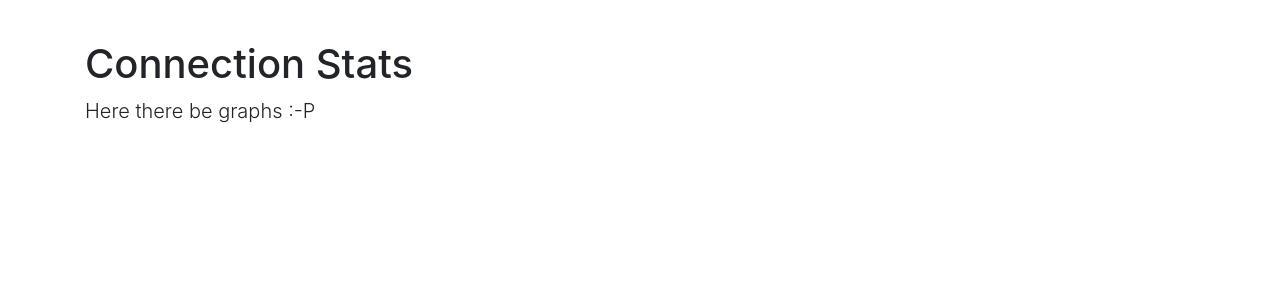
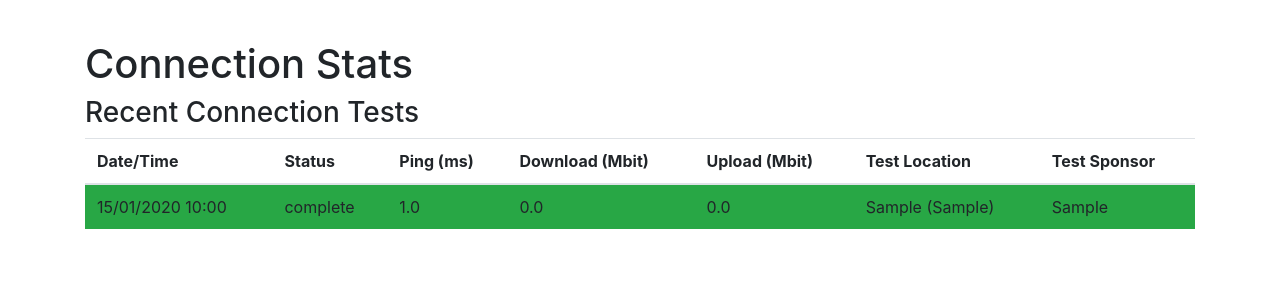
Before and after one commit to robputt/ConnTestD, a Flask app: page / in a window 1280 px wide. Shown: the part 56-356 px from the top of the page. Run offline with Flask 2, Linux system fonts and the light colour scheme; tables that the repository leaves empty hold one stand-in row (values such as "Sample post"); some libraries are stand-ins or nearby versions.

Commit message:
Super basic view for recent tests

```diff
--- a/conntestd/app.py
+++ b/conntestd/app.py
@@ -36,7 +36,7 @@ app.register_blueprint(views_bp)
 
 @app.before_request
 def pre_request():
-    g.db = get_db_session(DB_CONN, True)
+    g.db = get_db_session(DB_CONN)
 
 
 @app.after_request
@@ -53,4 +53,4 @@ if __name__ == "__main__":
     scheduler = APScheduler()
     scheduler.init_app(app)
     scheduler.start()
-    app.run('0.0.0.0', threaded=True, debug=False)
+    app.run('0.0.0.0', threaded=True)
--- a/conntestd/templates/dashboard.html
+++ b/conntestd/templates/dashboard.html
@@ -13,7 +13,43 @@
       <br/><br/><br/><br/>
       <div>
         <h1>Connection Stats</h1>
-        <p class="lead">Here there be graphs :-P</p>
+        <h3>Recent Connection Tests</h3>
+        <p>
+        	<table class='table'>
+        		<thead>
+        			<tr>
+        				<th>Date/Time</th>
+        				<th>Status</th>
+        				<th>Ping (ms)</th>
+        				<th>Download (Mbit)</th>
+        				<th>Upload (Mbit)</th>
+        				<th>Test Location</th>
+        				<th>Test Sponsor</th>
+        			</tr>
+        		</thead>
+        		<tbody>
+        			{% for test in recent_tests %}
+        				{% if test.status == 'complete' %}
+        					<tr class='bg-success'>
+        				{% elif test.status == 'running' %}
+        					<tr class='bg-warning'>
+        				{% elif test.status == 'error' %}
+        					<tr class='bg-danger'>
+        				{% else %}
+        					<tr>
+        				{% endif %}
+        					<td>{{ test.dt.strftime('%d/%m/%Y %H:%M') }}</td>
+        					<td>{{ test.status }}</td>
+        					<td>{{ test.ping|round(2, 'floor') }}</td>
+        					<td>{{ (test.download /1024 /1024)|round(2, 'floor') }}</td>
+        					<td>{{ (test.upload /1024 / 1024)|round(2, 'floor') }}</td>
+        					<td>{{ test.town }} ({{ test.country }})</td>
+        					<td>{{ test.sponsor }}</td>
+        				</tr>
+        			{% endfor %}
+        		</tbody>
+        	</table>
+        </p>
       </div>
     </main>
   </body>
--- a/conntestd/views.py
+++ b/conntestd/views.py
@@ -1,5 +1,8 @@
 from flask import Blueprint
 from flask import render_template
+from flask import g
+from sqlalchemy import desc
+from conntestd.db import SpeedTestResult
 
 
 views_bp = Blueprint('conntestd_views', __name__)
@@ -7,4 +10,8 @@ views_bp = Blueprint('conntestd_views', __name__)
 
 @views_bp.route('/')
 def dashboard():
-    return render_template('dashboard.html')
+    recent_tests = g.db.query(SpeedTestResult). \
+        order_by(desc(SpeedTestResult.dt)).limit(5).all()
+
+    return render_template('dashboard.html',
+                           recent_tests=recent_tests)
```
